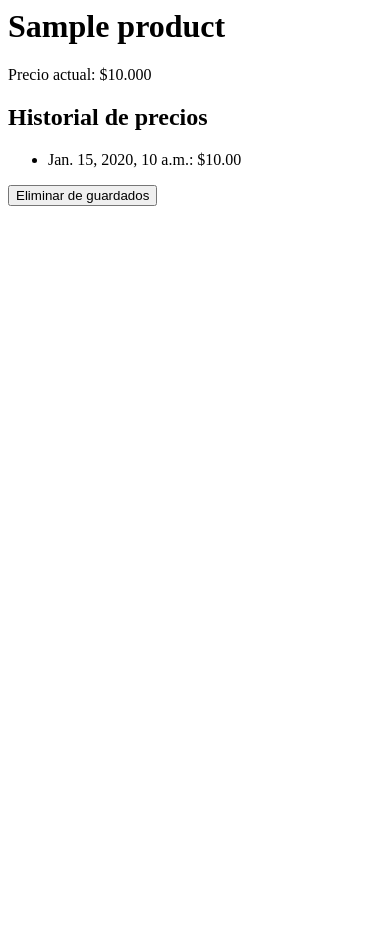
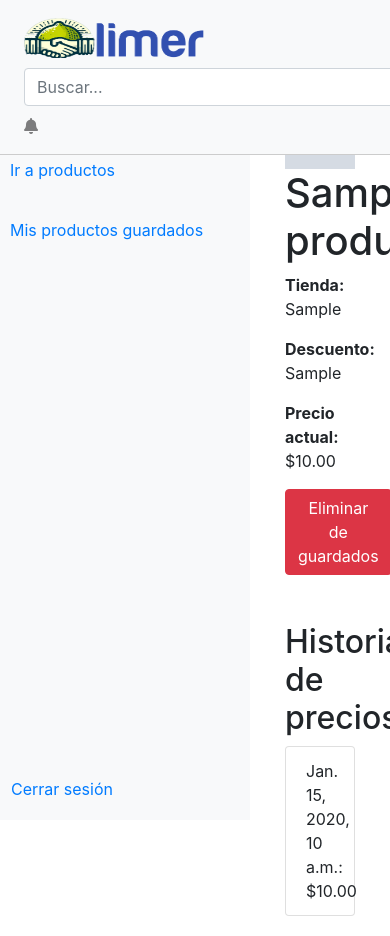
Before and after one commit to guccho6w9/webscraper, a Django app: page /product/1/ in a window 390 px wide; the page is wider, and only the part inside the window is pictured. Before the commit the page ends 206 px from the top of that part, so only its background shows below. Run offline with Django 5.2, Linux system fonts and the light colour scheme; a user stored in the database is signed in; tables that the repository leaves empty hold one stand-in row (values such as "Sample post"); grey boxes marked "Sample" are stand-in pictures; some libraries are stand-ins or nearby versions.

Commit message:
Add(-): agregada logica para guardar el historial de cada producto guardado

```diff
--- a/scraping/templates/scraping/offer_list.html
+++ b/scraping/templates/scraping/offer_list.html
@@ -11,7 +11,7 @@
     {% for offer in page_offers %}
         <li>
             <img src="{{ offer.image }}" alt="{{ offer.title }}" style="width: 100px; height: auto;">
-            <strong>{{ offer.title }}</strong> - ${{ offer.price }} tiene un descuento de {{ offer.discount }} original: {{ offer.og_price }}  -
+            <strong>{{ offer.title }}</strong> - ${{ offer.price }} tiene un descuento de {{ offer.discount }} original: ${{ offer.og_price }}  -
             <a href="{{ offer.link }}">Ver oferta</a>
 
             <form method="POST" action="{% url 'offer_list' %}">
--- a/scraping/templates/scraping/product_detail.html
+++ b/scraping/templates/scraping/product_detail.html
@@ -1,20 +1,46 @@
+{% extends 'base.html' %}
+{% load custom-filters %}
+{% block content %}
+
+<div class="container mt-5">
+    <div class="row">
+        <!-- Imagen del producto -->
+        <div class="col-md-4">
+            <img src="{{ product.img_url }}" alt="{{ product.name }}" class="img-fluid">
+        </div>
+
+        <!-- Detalles del producto -->
+        <div class="col-md-8">
             <h1>{{ product.name }}</h1>
-<p>Precio actual: ${{ product.price }}</p>
+            <p><strong>Tienda:</strong> {{ product.store }}</p>
+            <p><strong>Descuento:</strong> {{ product.discount }}</p>
+            <!-- Aplica el filtro 'format_price' al precio actual -->
+            <p><strong>Precio actual:</strong> ${{ product.price|format_price }}</p>
 
-<h2>Historial de precios</h2>
-<ul>
-    {% for history in price_history %}
-        <li>{{ history.date }}: ${{ history.price }}</li>
-    {% empty %}
-        <li>No hay historial de precios</li>
-    {% endfor %}
-</ul>
-
+            <!-- Botón para guardar o eliminar el producto -->
             <form method="POST" action="{% url 'save_product' product.id %}">
                 {% csrf_token %}
                 {% if product in request.user.saved_products.all %}
-        <button type="submit">Eliminar de guardados</button>
+                    <button type="submit" class="btn btn-danger">Eliminar de guardados</button>
                 {% else %}
-        <button type="submit">Guardar producto</button>
+                    <button type="submit" class="btn btn-primary">Guardar producto</button>
                 {% endif %}
             </form>
+        </div>
+    </div>
+
+    <!-- Historial de precios -->
+    <div class="mt-5">
+        <h2>Historial de precios</h2>
+        <ul class="list-group">
+            {% for history in price_history %}
+                <!-- Aplica el filtro 'format_price' al historial de precios -->
+                <li class="list-group-item">{{ history.date }}: ${{ history.price|format_price }}</li>
+            {% empty %}
+                <li class="list-group-item">No hay historial de precios</li>
+            {% endfor %}
+        </ul>
+    </div>
+</div>
+
+{% endblock %}
--- a/scraping/urls.py
+++ b/scraping/urls.py
@@ -15,5 +15,5 @@ urlpatterns = [
     path('product/<int:product_id>/', views.product_detail, name='product_detail'),
     path('productos-guardados/', views.saved_products, name='product_saved'),
     path('save-product/<int:product_id>/', views.save_product, name='save_product'),
-    path('', views.homepage, name='homepage'),
+    path('home', views.homepage, name='homepage'),
 ]
--- a/scraping/utils.py
+++ b/scraping/utils.py
@@ -56,7 +56,6 @@ def get_offers():
                 'link': link
             })
 
-        # Verificar si hay un botón "Siguiente"
         next_button = soup.find('li', class_='andes-pagination__button--next')
         if next_button and 'andes-pagination__button--disabled' not in next_button.get('class', []):
             page += 1
--- a/scraping/views.py
+++ b/scraping/views.py
@@ -21,14 +21,12 @@ def product_list(request):
 @login_required
 def offer_list(request):
     offers = get_offers()
-    # Paginación: dividimos las ofertas en páginas de 20 elementos
-    paginator = Paginator(offers, 20)  # 20 ofertas por página
-    page_number = request.GET.get('page')  # Obtener el número de página de la URL
-    page_offers = paginator.get_page(page_number)  # Obtenemos las ofertas de la página actual
 
+    paginator = Paginator(offers, 20)
+    page_number = request.GET.get('page')
+    page_offers = paginator.get_page(page_number)
 
     if request.method == 'POST':
-
         offer_title = request.POST.get('offer_title')
         offer_img_url = request.POST.get("img_url")
         offer_price = request.POST.get('offer_price')
@@ -39,16 +37,26 @@ def offer_list(request):
 
         offer_price_cleaned = offer_price.replace('.', '').replace(',', '.')
 
+        # Crear o buscar el producto
         product, created = Product.objects.get_or_create(
-            img_url =offer_img_url,
+            img_url=offer_img_url,
             name=offer_title,
             discount=offer_discount,
-            price=offer_price_cleaned,
             url=offer_url,
             store=offer_store,
-            category=offer_category
+            category=offer_category,
+            defaults={'price': offer_price_cleaned}
         )
 
+        # Si se creó un nuevo producto, añadir el precio al historial
+        if created:
+            PriceHistory.objects.create(product=product, price=offer_price_cleaned)
+        else:
+            # Si el producto ya existe, verifica si el precio ha cambiado
+            if product.price != offer_price_cleaned:
+                product.price = offer_price_cleaned
+                product.save()
+                PriceHistory.objects.create(product=product, price=offer_price_cleaned)
 
         user = request.user
         if product in user.saved_products.all():
@@ -115,7 +123,7 @@ def save_product(request, product_id):
         user.saved_products.add(product)
 
     # Redirigir siempre a la página de productos guardados tras la acción
-    return redirect('saved_products')
+    return redirect('product_saved')
 
 @login_required
 def product_detail(request, product_id):
--- a/webscraper/settings.py
+++ b/webscraper/settings.py
@@ -14,7 +14,7 @@ from pathlib import Path
 
 # Build paths inside the project like this: BASE_DIR / 'subdir'.
 BASE_DIR = Path(__file__).resolve().parent.parent
-LOGIN_REDIRECT_URL = '/home'
+LOGIN_REDIRECT_URL = "home"
 
 # Quick-start development settings - unsuitable for production
 # See https://docs.djangoproject.com/en/5.0/howto/deployment/checklist/
```
Lines whose indentation alone changed are shown as unchanged.
